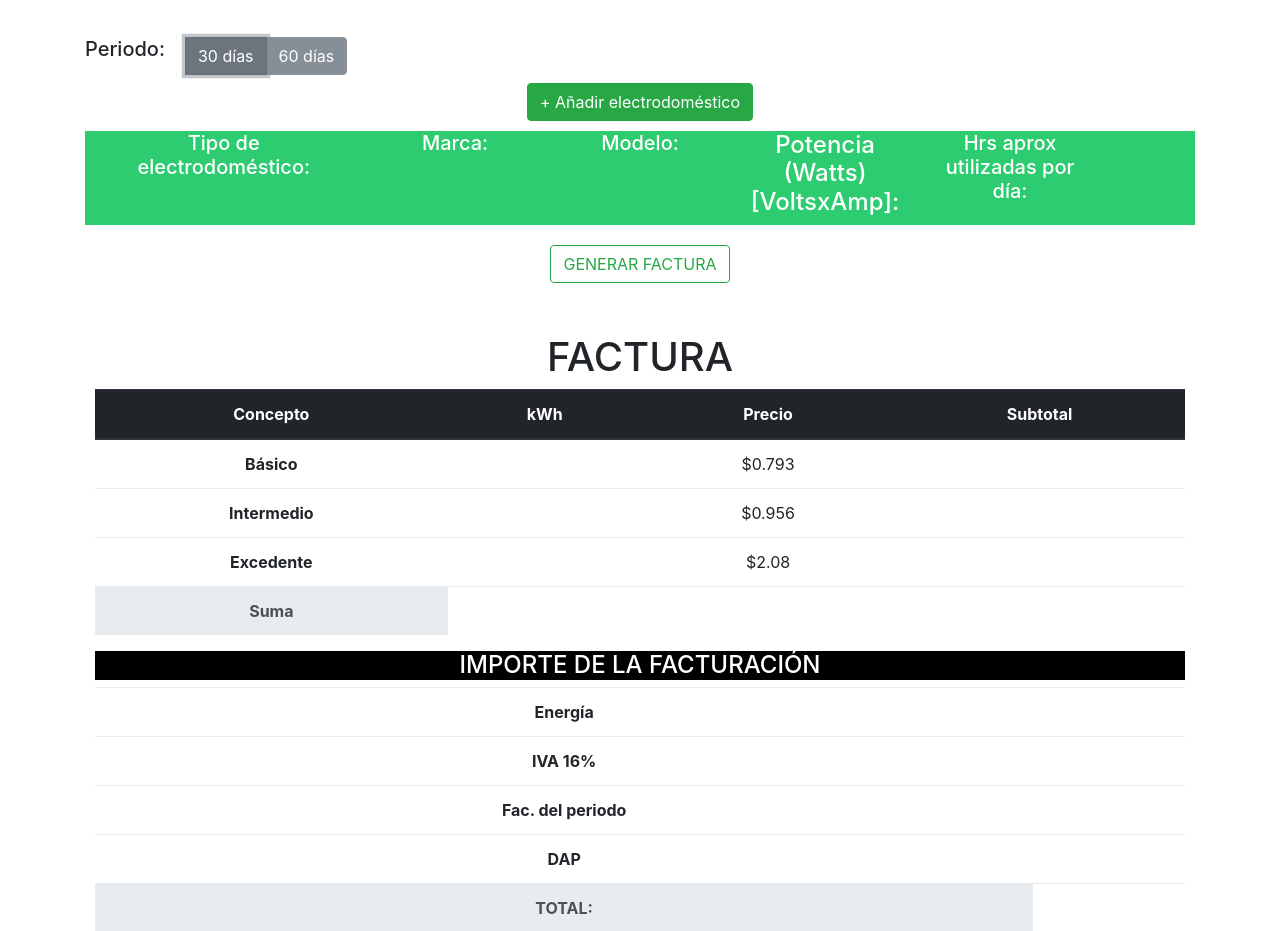
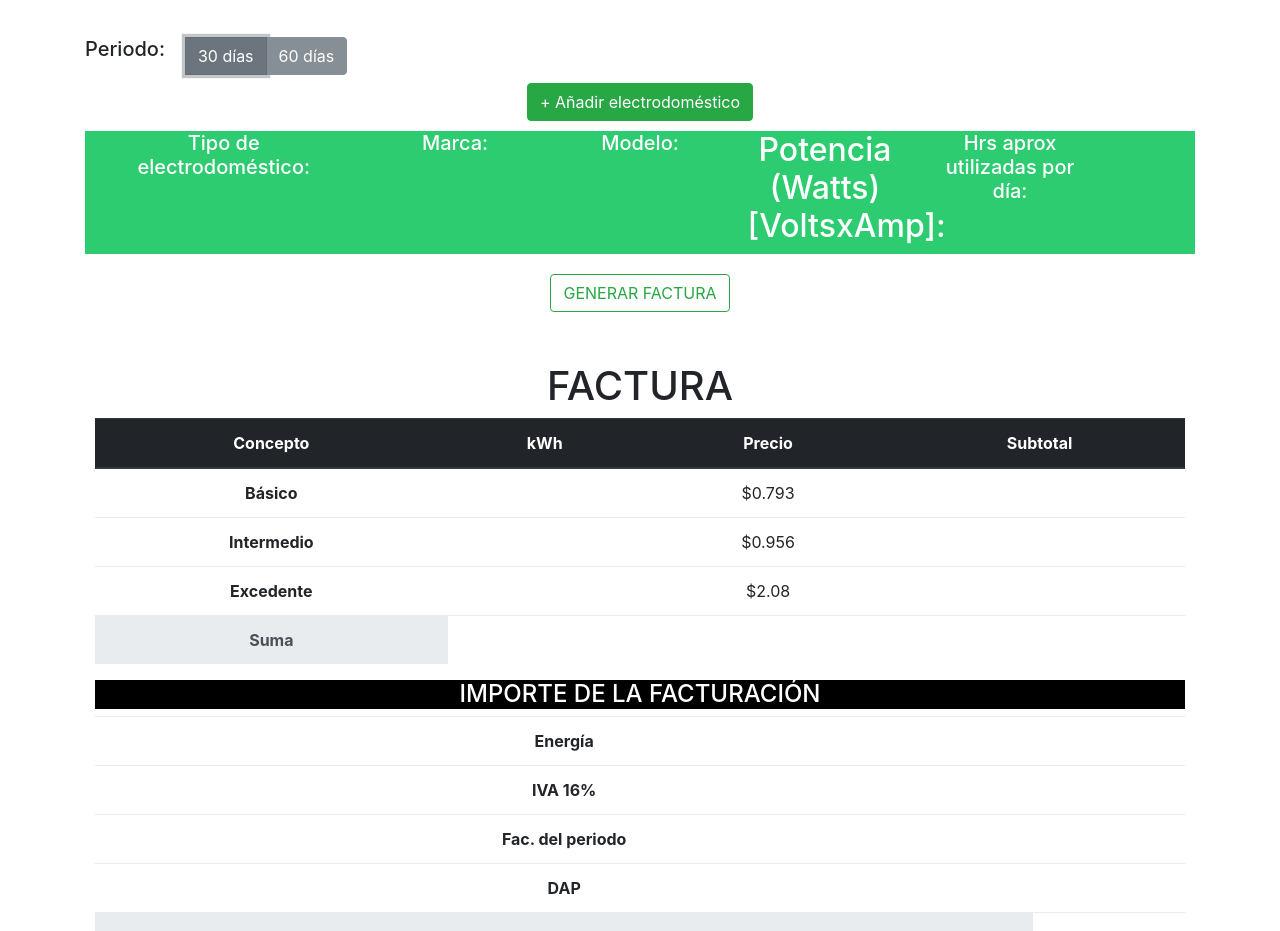
Before and after one commit to EmilianoCarrillo/watto, a website with bundled scripts: page index.html in a window 1280 px wide. Shown: the part 2000-2931 px from the top of the page. Built offline with nearby package versions, Linux system fonts and the light colour scheme.

Commit message:
Update index.html

```diff
--- a/index.html
+++ b/index.html
@@ -183,7 +183,7 @@
                   <h5 >Modelo:</h5>
                 </div>
                 <div class="col-2">
-                  <h4 >Potencia (Watts)[VoltsxAmp]:</h4>
+                  <h2 >Potencia (Watts)[VoltsxAmp]:</h2>
                 </div>
                 <div class="col-2">
                   <h5 >Hrs aprox utilizadas por día:</h5>
```
